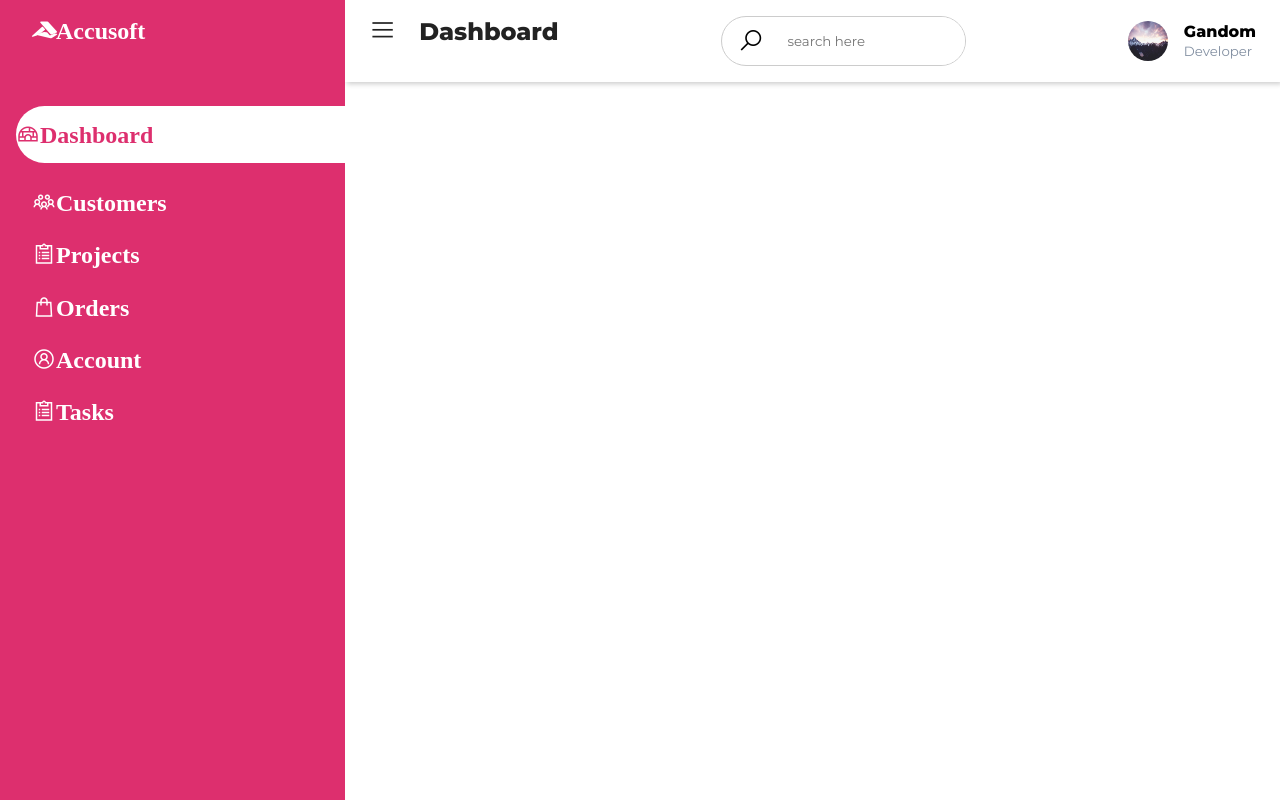
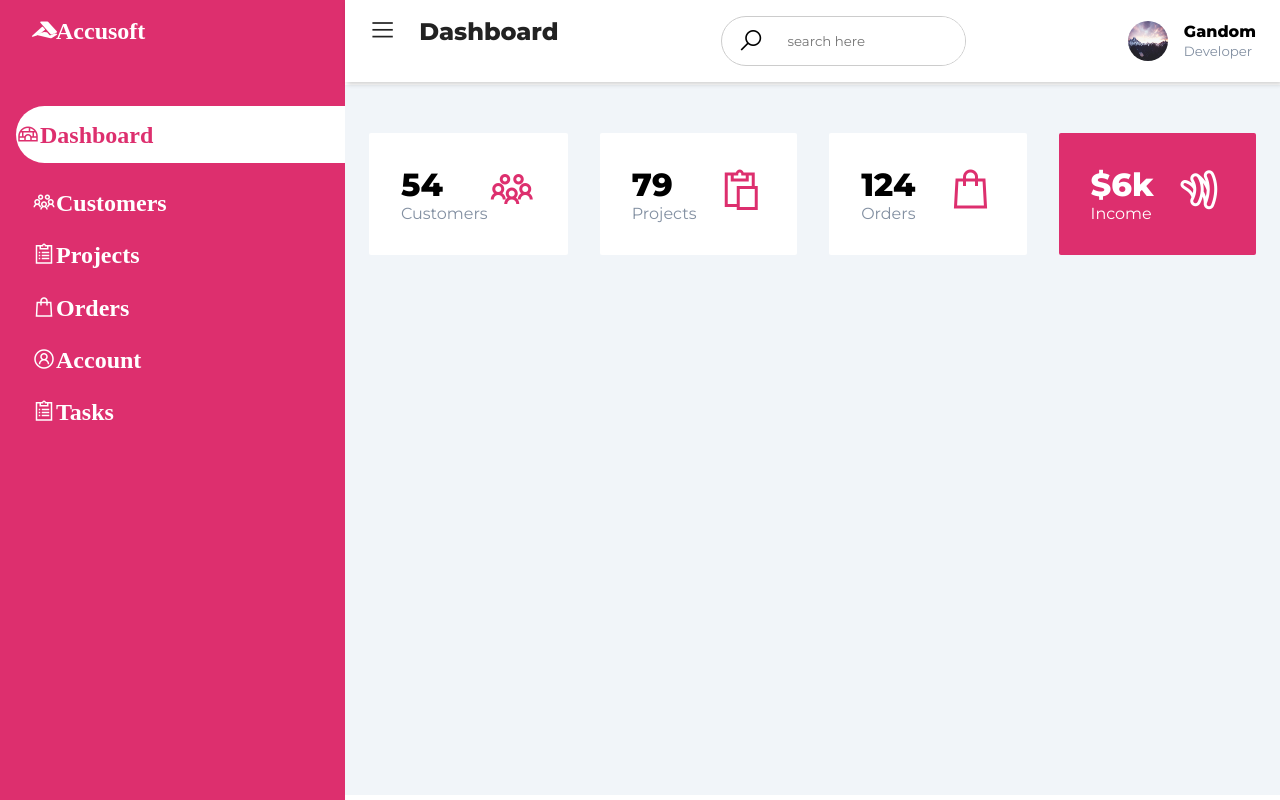
Before and after one commit to Gandomdeveloper/Dashboard-admin, a plain HTML site: page index.html in a window 1280 px wide. Drawn offline with nearby package versions, Linux system fonts and the light colour scheme; files whose address does not match are found by name.

Commit message:
cards section was completed

```diff
--- a/index.html
+++ b/index.html
@@ -57,6 +57,52 @@
                 </div>
             </div>
         </header>
+        <main>
+            <div class="cards">
+                <div class="single-cards">
+                    <div>
+                        <h1>54</h1>
+                        <span>Customers</span>
+                    </div>
+                    <div>
+                        <span class="las la-users"></span>
+                    </div>
+
+                </div>
+                <div class="single-cards">
+                    <div>
+                        <h1>79</h1>
+                        <span>Projects</span>
+                    </div>
+                    <div>
+                        <span class="las la-clipboard"></span>
+                    </div>
+
+                </div>
+                <div class="single-cards">
+                    <div>
+                        <h1>124</h1>
+                        <span>Orders</span>
+                    </div>
+                    <div>
+                        <span class="las la-shopping-bag"></span>
+                    </div>
+
+                </div>
+                <div class="single-cards">
+                    <div>
+                        <h1>$6k</h1>
+                        <span>Income</span>
+                    </div>
+                    <div>
+                        <span class="lab la-google-wallet"></span>
+                    </div>
+
+                </div>
+            </div>
+
+        </main>
+
     </div>
 
 </body>
--- a/style.css
+++ b/style.css
@@ -80,9 +80,9 @@ header {
     justify-content: space-between;
     padding: 1rem 1.5rem;
     box-shadow: 2px 2px 5px rgba(0, 0, 0, 0.2);
-    /* position: fixed; */
+    position: fixed;
     left: 345px;
-    width: calc(100%-345px);
+    width: calc(100% - 345px);
     top: 0;
     z-index: 100;
 }
@@ -133,3 +133,44 @@ header label span {
     color: var(--text-gray);
     /* margin-top: -3px; */
 }
+
+main {
+    margin-top: 85px;
+    padding: 2rem 1.5rem;
+    background: #f1f5f9;
+    min-height: calc(100vh - 90px);
+}
+
+.cards {
+    display: grid;
+    grid-template-columns: repeat(4, 1fr);
+    grid-gap: 2rem;
+    margin-top: 1rem;
+}
+
+.single-cards {
+    display: flex;
+    justify-content: space-between;
+    background: #fff;
+    padding: 2rem;
+    border-radius: 2px;
+}
+
+.single-cards div:last-child span {
+    color: var(--main-color);
+    font-size: 3rem;
+}
+
+.single-cards div:first-child span {
+    color: var(--text-gray);
+}
+
+.single-cards:last-child {
+    background: var(--main-color);
+}
+
+.single-cards:last-child h1,
+.single-cards:last-child div:first-child span,
+.single-cards:last-child div:last-child span {
+    color: #fff;
+}
```
